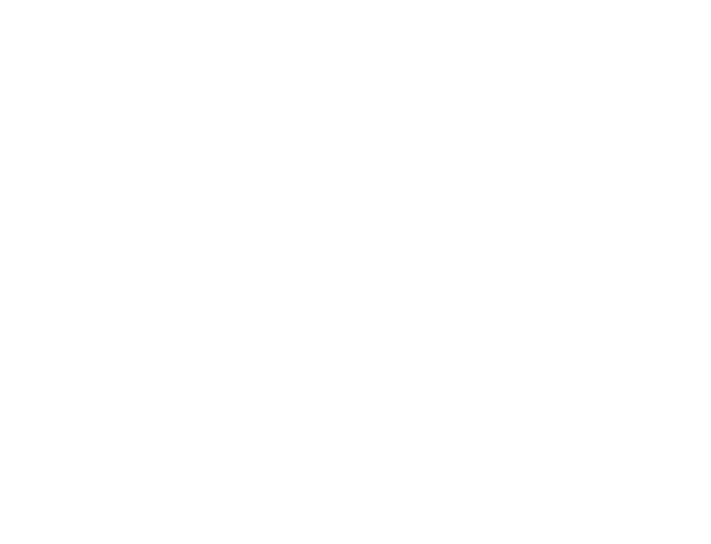
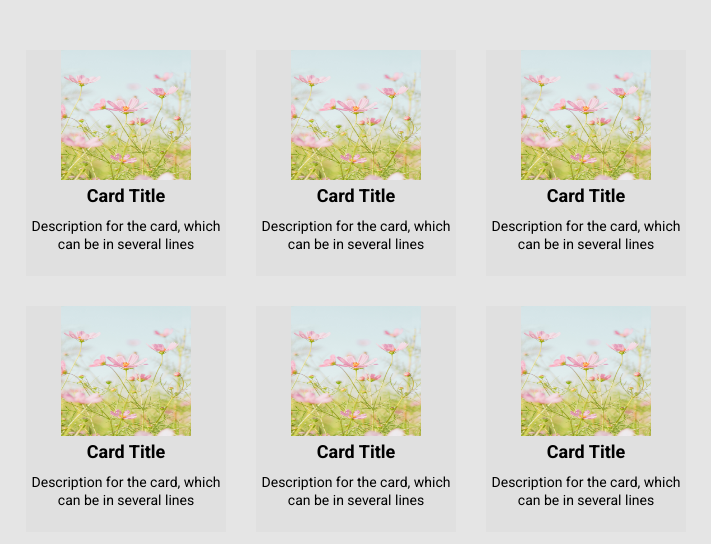
Before and after one commit to olyflower/hillel-front-end, a plain HTML site: page hw_6/index.html in a window 1280 px wide. Shown: the whole page, without its empty margins (284-995 px from the left). Drawn offline with Linux system fonts and the light colour scheme.

Commit message:
Added index, styles

```diff
--- /dev/null
+++ b/hw_6/css/style.css
@@ -0,0 +1,55 @@
+* {
+    padding: 0;
+    margin: 0;
+}
+body {
+    background-color: #E5E5E5;
+}
+.wrapper {
+    max-width: 700px;
+    box-sizing: border-box;
+    margin: auto;
+    padding-top: 50px;
+}
+.wrapper-card {
+    max-width: 660px;
+    margin: auto;
+    font-size: 0;
+    box-sizing: border-box;
+}
+.card {
+    width: 200px;
+    height: 226px;
+    background-color: #E0E0E0;
+    display: inline-block;
+    box-sizing: border-box;
+}
+#middle-card-first {
+    margin: 0px 30px 30px 30px;
+}
+#middle-card-second {
+    margin: 0px 30px;
+}
+.image {
+    padding: 0px 35px;
+    margin-bottom: 5px;
+    width: 130px;
+    height: 130px;
+}
+.title {
+    font-family: 'Roboto', sans-serif;
+    font-style: normal;
+    font-weight: 700;
+    font-size: 18px;
+    line-height: 22px;
+    text-align: center;
+    margin-bottom: 10px;
+}
+.description {
+    font-family: 'Roboto', sans-serif;
+    font-style: normal;
+    font-weight: 400;
+    font-size: 14px;
+    line-height: 18px;
+    text-align: center;
+}
--- a/hw_6/index.html
+++ b/hw_6/index.html
@@ -5,9 +5,59 @@
     <meta name="viewport"
           content="width=device-width, user-scalable=no, initial-scale=1.0, maximum-scale=1.0, minimum-scale=1.0">
     <meta http-equiv="X-UA-Compatible" content="ie=edge">
+    <link rel="stylesheet" href="./css/style.css">
+    <link rel="preconnect" href="https://fonts.googleapis.com">
+    <link rel="preconnect" href="https://fonts.gstatic.com" crossorigin>
+    <link href="https://fonts.googleapis.com/css2?family=Roboto:wght@400;700&display=swap" rel="stylesheet">
     <title>Cards</title>
 </head>
 <body>
+    <header></header>
 
-</body>
+    <main>
+        <section class="wrapper">
+            <div class="wrapper-card">
+                <div class="card">
+                    <img src="img/pic.jpg" alt="Flower" class="image">
+                    <p class="title">Card Title</p>
+                    <p class="description">Description for the card, which can be in several lines</p>
+                </div>
+
+                <div class="card" id="middle-card-first">
+                    <img src="img/pic.jpg" alt="Flower" class="image">
+                    <p class="title">Card Title</p>
+                    <p class="description">Description for the card, which can be in several lines</p>
+                </div>
+
+                <div class="card">
+                    <img src="img/pic.jpg" alt="Flower" class="image">
+                    <p class="title">Card Title</p>
+                    <p class="description">Description for the card, which can be in several lines</p>
+                </div>
+
+                <div class="card">
+                    <img src="img/pic.jpg" alt="Flower" class="image">
+                    <p class="title">Card Title</p>
+                    <p class="description">Description for the card, which can be in several lines</p>
+                </div>
+
+                <div class="card" id="middle-card-second">
+                    <img src="img/pic.jpg" alt="Flower" class="image">
+                    <p class="title">Card Title</p>
+                    <p class="description">Description for the card, which can be in several lines</p>
+                </div>
+
+                <div class="card">
+                    <img src="img/pic.jpg" alt="Flower" class="image">
+                    <p class="title">Card Title</p>
+                    <p class="description">Description for the card, which can be in several lines</p>
+                </div>
+            </div>
+        </section>
+
+    </main>
+
+    <footer></footer>
+
+    </body>
 </html>
```
Also changed, not shown: hw_6/img/pic.jpg (added).
